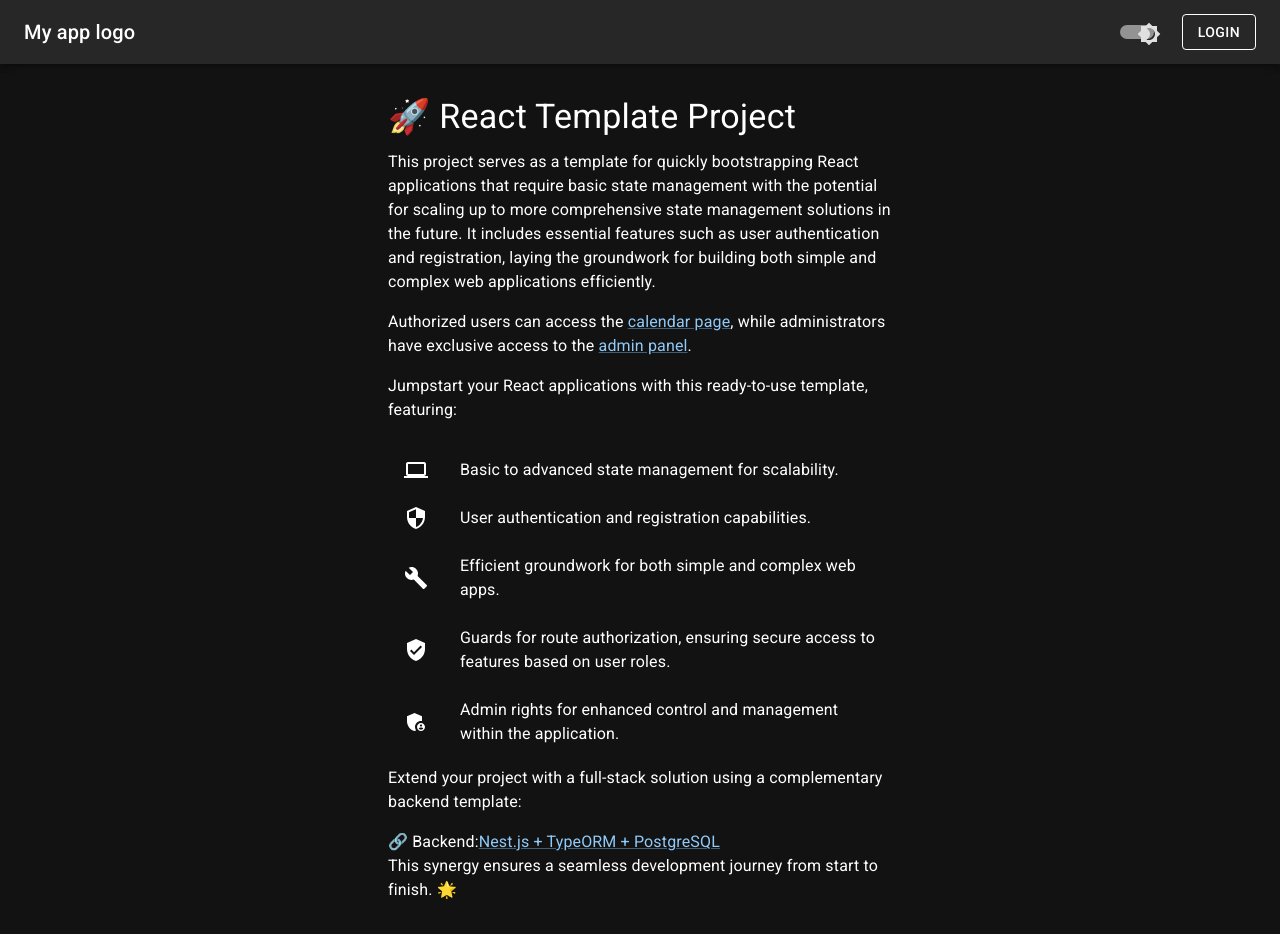
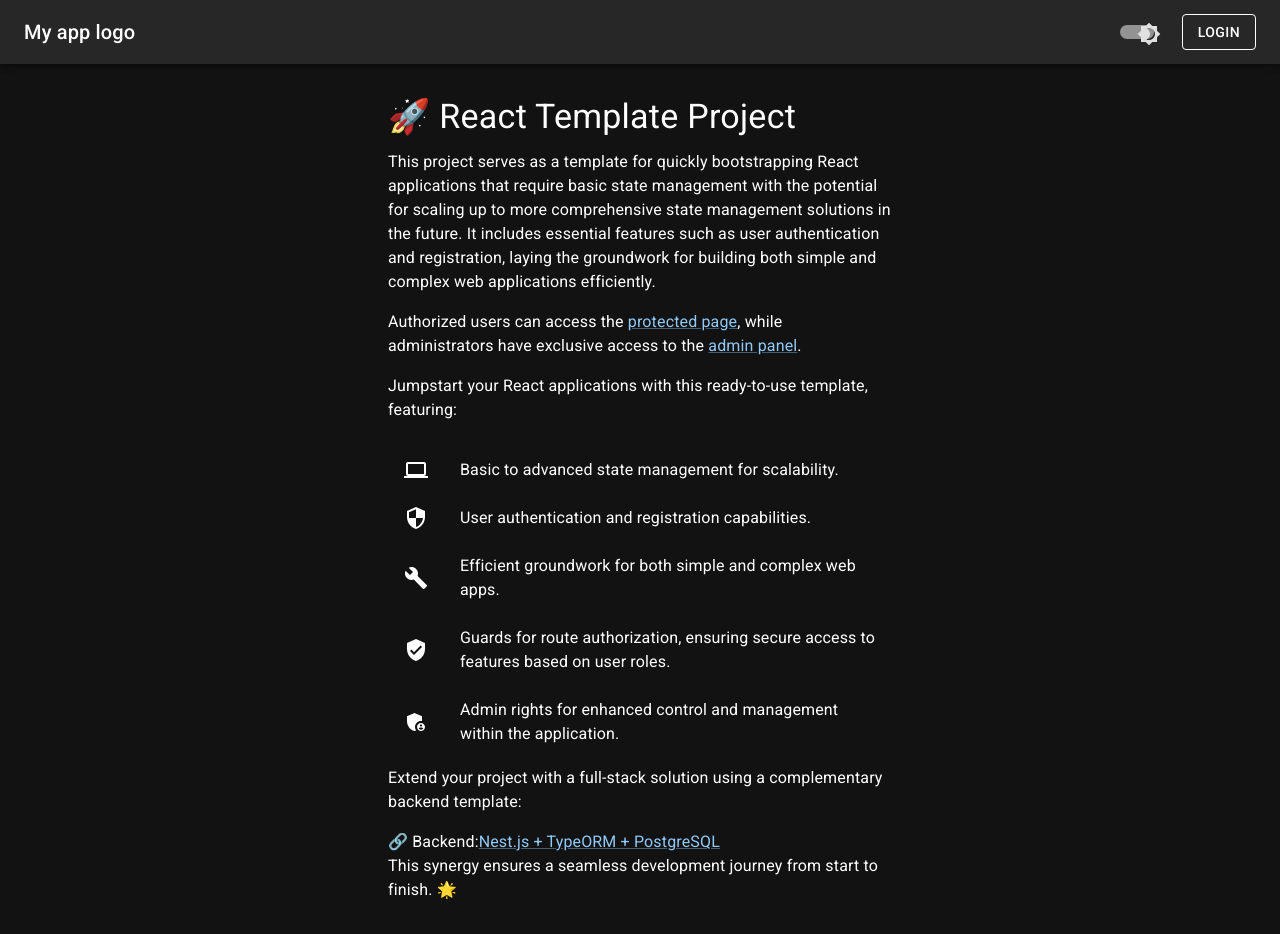
Before and after one commit to serjo96/react_blueprint, a React (Create React App) app: page / in a window 1280 px wide. Built offline with nearby package versions, Linux system fonts and the light colour scheme.

Commit message:
Added correct links

```diff
--- a/src/pages/home-page.tsx
+++ b/src/pages/home-page.tsx
@@ -14,6 +14,7 @@ import SecurityIcon from '@mui/icons-material/Security';
 import BuildIcon from '@mui/icons-material/Build';
 import VerifiedUserIcon from '@mui/icons-material/VerifiedUser';
 import AdminPanelSettingsIcon from '@mui/icons-material/AdminPanelSettings';
+import {Link as RouterLink} from "react-router-dom";
 
 const HomePage = () => {
   return (
@@ -32,8 +33,8 @@ const HomePage = () => {
         </Typography>
         <Typography variant="body1" paragraph>
           Authorized users can access the{' '}
-          <Link href="/calendar">calendar page</Link>, while administrators have
-          exclusive access to the <Link href="/admin-panel">admin panel</Link>.
+          <Link component={RouterLink} to="/protected-page">protected page</Link>, while administrators have
+          exclusive access to the <Link component={RouterLink} to="/admin-panel">admin panel</Link>.
         </Typography>
         <Typography variant="body1" paragraph>
           Jumpstart your React applications with this ready-to-use template,
```
